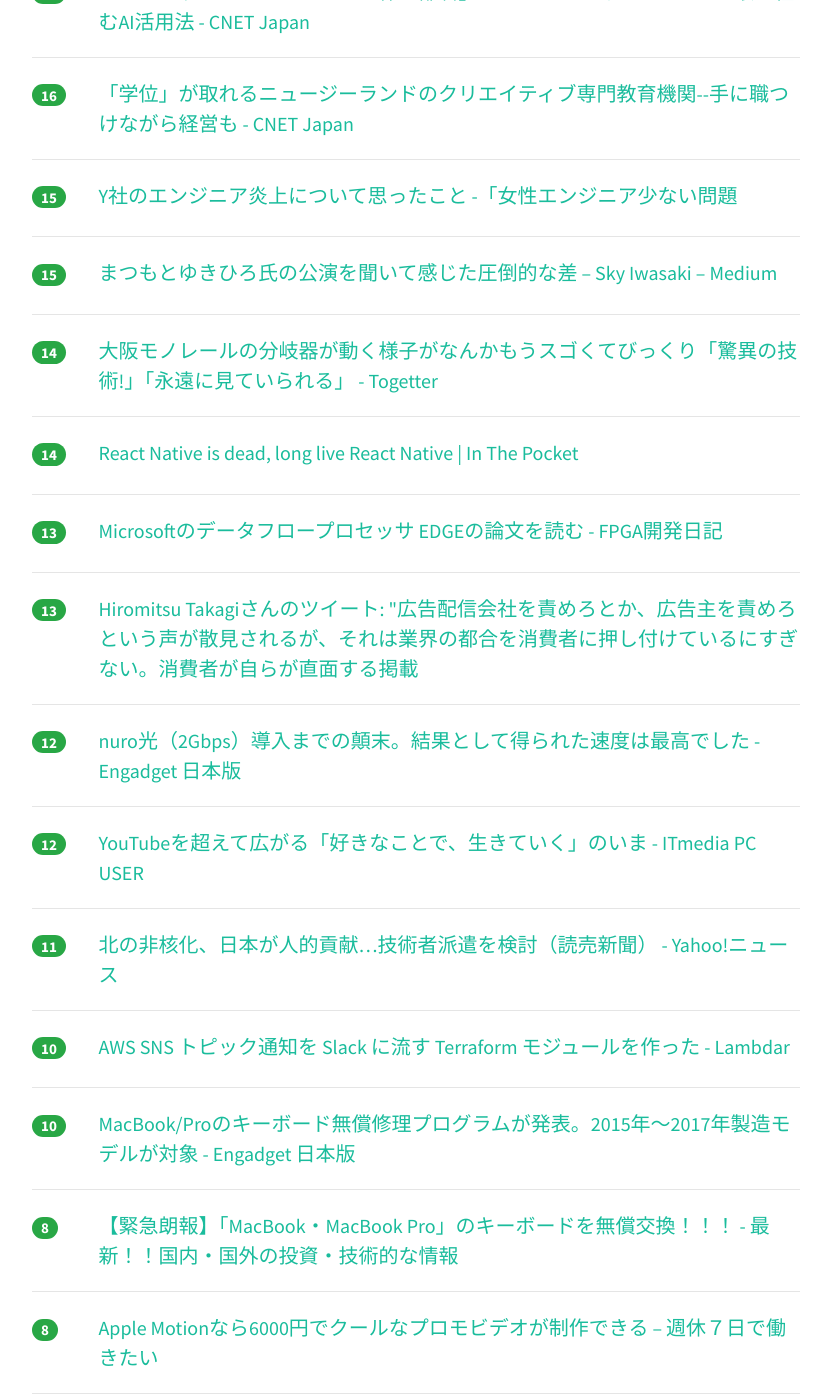
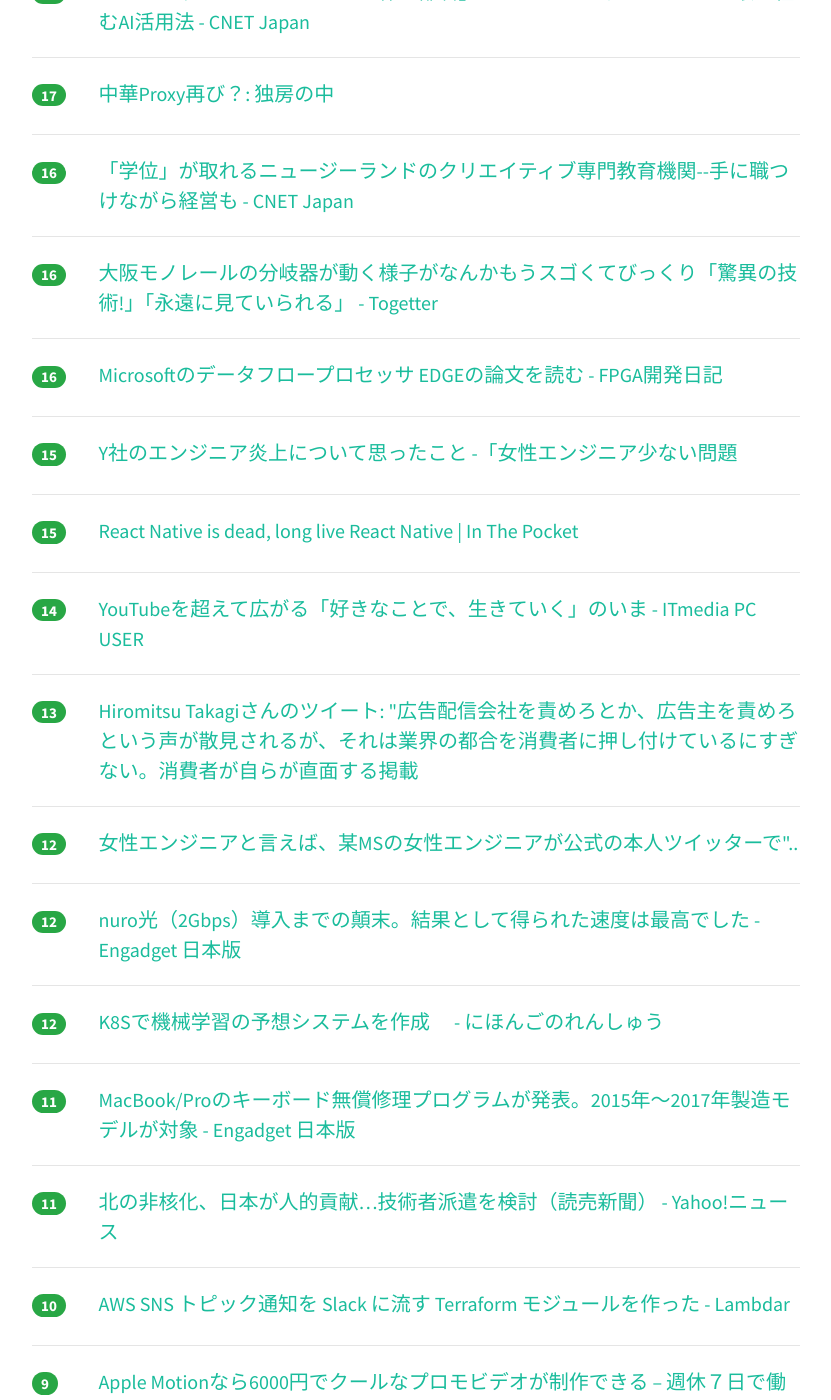
Before and after one commit to yatta47/hatena-matome-site, a Jekyll site: the page built from _posts/2018-06-24-hatena.md, in a window 1280 px wide and 1400 px high, scrolled down 1862 px. Shown: the whole window, without its empty margins (224-1055 px from the left). Built offline with Jekyll 4.4.1, drawn with Linux system fonts in a browser that asks for light colours; nearby versions of some CDN libraries; some of the changed text lies outside the part shown.

Commit message:
Updated 2018-06-24

```diff
--- a/_posts/2018-06-24-hatena.md
+++ b/_posts/2018-06-24-hatena.md
@@ -1,18 +1,23 @@
 ---
 layout: post
 title:  "2018-06-24 はてぶIT"
-date:   2018-06-24 17:03:12
+date:   2018-06-24 18:02:07
 tags: [it-hotentry]
 ---
-48 件のデータあり
+53 件のデータあり
 
 <hr><div class="row">
-<div class="col-1"><span class="badge badge-pill badge-success h2">208</span></div>
+<div class="col-1"><span class="badge badge-pill badge-success h2">223</span></div>
 <div class="col-11"><a href='https://speakerdeck.com/yosuke_furukawa/enzinianinarujue-wu' target='_blank'>エンジニアになる覚悟 - Speaker Deck</a></div>
 </div>
 <hr>
 <div class="row">
-<div class="col-1"><span class="badge badge-pill badge-success h2">80</span></div>
+<div class="col-1"><span class="badge badge-pill badge-success h2">88</span></div>
+<div class="col-11"><a href='https://qiita.com/isihigameKoudai/items/eee3eb6a435675fdfd73' target='_blank'>Vue-cli uiが想像以上に便利だった話</a></div>
+</div>
+<hr>
+<div class="row">
+<div class="col-1"><span class="badge badge-pill badge-success h2">82</span></div>
 <div class="col-11"><a href='http://twitter.com/HiromitsuTakagi/status/1010493099368300544' target='_blank'>Hiromitsu Takagiさんのツイート: "広告配信会社を責めろとか、広告主を責めろという声が散見されるが、それは業界の都合を消費者に押し付けているにすぎない。消費者が自らが直面する掲載</a></div>
 </div>
 <hr>
@@ -22,17 +27,12 @@ tags: [it-hotentry]
 </div>
 <hr>
 <div class="row">
-<div class="col-1"><span class="badge badge-pill badge-success h2">65</span></div>
-<div class="col-11"><a href='https://qiita.com/isihigameKoudai/items/eee3eb6a435675fdfd73' target='_blank'>Vue-cli uiが想像以上に便利だった話</a></div>
-</div>
-<hr>
-<div class="row">
 <div class="col-1"><span class="badge badge-pill badge-success h2">61</span></div>
 <div class="col-11"><a href='https://transfer.sh/' target='_blank'>Command-line and web file sharing - transfer.sh</a></div>
 </div>
 <hr>
 <div class="row">
-<div class="col-1"><span class="badge badge-pill badge-success h2">46</span></div>
+<div class="col-1"><span class="badge badge-pill badge-success h2">60</span></div>
 <div class="col-11"><a href='https://news.yahoo.co.jp/byline/moriimasakatsu/20180624-00086884/' target='_blank'>気を付けろ！QRコードに脆弱性？　その深刻さと騙されないための対策(森井昌克) - 個人 - Yahoo!ニュース</a></div>
 </div>
 <hr>
@@ -77,8 +77,18 @@ tags: [it-hotentry]
 </div>
 <hr>
 <div class="row">
+<div class="col-1"><span class="badge badge-pill badge-success h2">19</span></div>
+<div class="col-11"><a href='https://medium.com/@sukaiiwasaki/ee34166475b3' target='_blank'>まつもとゆきひろ氏の公演を聞いて感じた圧倒的な差 – Sky Iwasaki – Medium</a></div>
+</div>
+<hr>
+<div class="row">
 <div class="col-1"><span class="badge badge-pill badge-success h2">18</span></div>
 <div class="col-11"><a href='https://togetter.com/li/1239908' target='_blank'>クリエイターが意図したタイミングで退会出来ないEnty、投稿数が足りないと支払い申請が出来ないノルマ制になっていた - Togetter</a></div>
+</div>
+<hr>
+<div class="row">
+<div class="col-1"><span class="badge badge-pill badge-success h2">18</span></div>
+<div class="col-11"><a href='https://japan.cnet.com/article/35121317/' target='_blank'>パナソニック「ゼロからイチを作る部署」AIソリューションセンターが取り組むAI活用法 - CNET Japan</a></div>
 </div>
 <hr>
 <div class="row">
@@ -87,13 +97,18 @@ tags: [it-hotentry]
 </div>
 <hr>
 <div class="row">
-<div class="col-1"><span class="badge badge-pill badge-success h2">17</span></div>
-<div class="col-11"><a href='https://japan.cnet.com/article/35121317/' target='_blank'>パナソニック「ゼロからイチを作る部署」AIソリューションセンターが取り組むAI活用法 - CNET Japan</a></div>
+<div class="col-1"><span class="badge badge-pill badge-success h2">16</span></div>
+<div class="col-11"><a href='https://japan.cnet.com/article/35121164/' target='_blank'>「学位」が取れるニュージーランドのクリエイティブ専門教育機関--手に職つけながら経営も - CNET Japan</a></div>
 </div>
 <hr>
 <div class="row">
 <div class="col-1"><span class="badge badge-pill badge-success h2">16</span></div>
-<div class="col-11"><a href='https://japan.cnet.com/article/35121164/' target='_blank'>「学位」が取れるニュージーランドのクリエイティブ専門教育機関--手に職つけながら経営も - CNET Japan</a></div>
+<div class="col-11"><a href='https://togetter.com/li/1240189' target='_blank'>大阪モノレールの分岐器が動く様子がなんかもうスゴくてびっくり「驚異の技術!」「永遠に見ていられる」 - Togetter</a></div>
+</div>
+<hr>
+<div class="row">
+<div class="col-1"><span class="badge badge-pill badge-success h2">16</span></div>
+<div class="col-11"><a href='http://msyksphinz.hatenablog.com/entry/2018/06/24/040000' target='_blank'>Microsoftのデータフロープロセッサ EDGEの論文を読む - FPGA開発日記</a></div>
 </div>
 <hr>
 <div class="row">
@@ -103,22 +118,12 @@ tags: [it-hotentry]
 <hr>
 <div class="row">
 <div class="col-1"><span class="badge badge-pill badge-success h2">15</span></div>
-<div class="col-11"><a href='https://medium.com/@sukaiiwasaki/ee34166475b3' target='_blank'>まつもとゆきひろ氏の公演を聞いて感じた圧倒的な差 – Sky Iwasaki – Medium</a></div>
+<div class="col-11"><a href='https://inthepocket.com/blog/2018/react-native-is-dead-long-live-react-native' target='_blank'>React Native is dead, long live React Native | In The Pocket</a></div>
 </div>
 <hr>
 <div class="row">
 <div class="col-1"><span class="badge badge-pill badge-success h2">14</span></div>
-<div class="col-11"><a href='https://togetter.com/li/1240189' target='_blank'>大阪モノレールの分岐器が動く様子がなんかもうスゴくてびっくり「驚異の技術!」「永遠に見ていられる」 - Togetter</a></div>
-</div>
-<hr>
-<div class="row">
-<div class="col-1"><span class="badge badge-pill badge-success h2">14</span></div>
-<div class="col-11"><a href='https://inthepocket.com/blog/2018/react-native-is-dead-long-live-react-native' target='_blank'>React Native is dead, long live React Native | In The Pocket</a></div>
-</div>
-<hr>
-<div class="row">
-<div class="col-1"><span class="badge badge-pill badge-success h2">13</span></div>
-<div class="col-11"><a href='http://msyksphinz.hatenablog.com/entry/2018/06/24/040000' target='_blank'>Microsoftのデータフロープロセッサ EDGEの論文を読む - FPGA開発日記</a></div>
+<div class="col-11"><a href='http://www.itmedia.co.jp/pcuser/articles/1806/24/news012.html' target='_blank'>YouTubeを超えて広がる「好きなことで、生きていく」のいま - ITmedia PC USER</a></div>
 </div>
 <hr>
 <div class="row">
@@ -128,12 +133,22 @@ tags: [it-hotentry]
 <hr>
 <div class="row">
 <div class="col-1"><span class="badge badge-pill badge-success h2">12</span></div>
+<div class="col-11"><a href='https://anond.hatelabo.jp/20180624145319' target='_blank'>女性エンジニアと言えば、某MSの女性エンジニアが公式の本人ツイッターで"..</a></div>
+</div>
+<hr>
+<div class="row">
+<div class="col-1"><span class="badge badge-pill badge-success h2">12</span></div>
 <div class="col-11"><a href='https://japanese.engadget.com/2018/06/23/nuro-2gbps/' target='_blank'>nuro光（2Gbps）導入までの顛末。結果として得られた速度は最高でした - Engadget 日本版</a></div>
 </div>
 <hr>
 <div class="row">
 <div class="col-1"><span class="badge badge-pill badge-success h2">12</span></div>
-<div class="col-11"><a href='http://www.itmedia.co.jp/pcuser/articles/1806/24/news012.html' target='_blank'>YouTubeを超えて広がる「好きなことで、生きていく」のいま - ITmedia PC USER</a></div>
+<div class="col-11"><a href='http://catindog.hatenablog.com/entry/2018/06/23/234427' target='_blank'>K8Sで機械学習の予想システムを作成　 - にほんごのれんしゅう</a></div>
+</div>
+<hr>
+<div class="row">
+<div class="col-1"><span class="badge badge-pill badge-success h2">11</span></div>
+<div class="col-11"><a href='https://japanese.engadget.com/2018/06/23/macbook-pro-2015-2017/' target='_blank'>MacBook/Proのキーボード無償修理プログラムが発表。2015年〜2017年製造モデルが対象 - Engadget 日本版</a></div>
 </div>
 <hr>
 <div class="row">
@@ -147,18 +162,13 @@ tags: [it-hotentry]
 </div>
 <hr>
 <div class="row">
-<div class="col-1"><span class="badge badge-pill badge-success h2">10</span></div>
-<div class="col-11"><a href='https://japanese.engadget.com/2018/06/23/macbook-pro-2015-2017/' target='_blank'>MacBook/Proのキーボード無償修理プログラムが発表。2015年〜2017年製造モデルが対象 - Engadget 日本版</a></div>
+<div class="col-1"><span class="badge badge-pill badge-success h2">9</span></div>
+<div class="col-11"><a href='https://blog.craftz.dog/apple-motion-is-the-cheapest-way-to-make-professional-promo-videos-8c4c2aa95f0d' target='_blank'>Apple Motionなら6000円でクールなプロモビデオが制作できる – 週休７日で働きたい</a></div>
 </div>
 <hr>
 <div class="row">
 <div class="col-1"><span class="badge badge-pill badge-success h2">8</span></div>
 <div class="col-11"><a href='https://www.subroutine.work/entry/macbook-pro-keyboard-free-price-exchange' target='_blank'>【緊急朗報】「MacBook・MacBook Pro」のキーボードを無償交換！！！ - 最新！！国内・国外の投資・技術的な情報</a></div>
-</div>
-<hr>
-<div class="row">
-<div class="col-1"><span class="badge badge-pill badge-success h2">8</span></div>
-<div class="col-11"><a href='https://blog.craftz.dog/apple-motion-is-the-cheapest-way-to-make-professional-promo-videos-8c4c2aa95f0d' target='_blank'>Apple Motionなら6000円でクールなプロモビデオが制作できる – 週休７日で働きたい</a></div>
 </div>
 <hr>
 <div class="row">
@@ -172,8 +182,33 @@ tags: [it-hotentry]
 </div>
 <hr>
 <div class="row">
+<div class="col-1"><span class="badge badge-pill badge-success h2">8</span></div>
+<div class="col-11"><a href='http://twitter.com/assialiholic/status/1010416686325829632' target='_blank'>半田っぽい人さんのツイート: "「jQueryはオワコンではない」 「通常のウェブサイト制作をしないエンジニアがjQueryをディスってるだけ」 「jQueryはオワコンではない」 このスライド全コーダ</a></div>
+</div>
+<hr>
+<div class="row">
 <div class="col-1"><span class="badge badge-pill badge-success h2">7</span></div>
-<div class="col-11"><a href='http://catindog.hatenablog.com/entry/2018/06/23/234427' target='_blank'>K8Sで機械学習の予想システムを作成　 - にほんごのれんしゅう</a></div>
+<div class="col-11"><a href='https://speakerdeck.com/mizzy/house-meetup' target='_blank'>House Meetup - Speaker Deck</a></div>
+</div>
+<hr>
+<div class="row">
+<div class="col-1"><span class="badge badge-pill badge-success h2">7</span></div>
+<div class="col-11"><a href='https://iphone-mania.jp/news-216785/' target='_blank'>iOSのセキュリティに脆弱性、パスコード総当たりでロック解除可能と研究者指摘 - iPhone Mania</a></div>
+</div>
+<hr>
+<div class="row">
+<div class="col-1"><span class="badge badge-pill badge-success h2">7</span></div>
+<div class="col-11"><a href='http://www.ai-gakkai.or.jp/whatsai/AIfaq.html' target='_blank'>人工知能のFAQ</a></div>
+</div>
+<hr>
+<div class="row">
+<div class="col-1"><span class="badge badge-pill badge-success h2">7</span></div>
+<div class="col-11"><a href='https://taihei.hatenablog.com/entry/2018/06/23/204858' target='_blank'>まつもとゆきひろさんによる「エンジニア生存戦略」講演会 - たいへいのブログ</a></div>
+</div>
+<hr>
+<div class="row">
+<div class="col-1"><span class="badge badge-pill badge-success h2">6</span></div>
+<div class="col-11"><a href='https://blog.piyo.tech/posts/2018-06-04-rspec-parameterized/' target='_blank'>rspec-parameterizedで条件だけが異なるテストコードをDRYに書く - ぴよログ</a></div>
 </div>
 <hr>
 <div class="row">
@@ -192,23 +227,8 @@ tags: [it-hotentry]
 </div>
 <hr>
 <div class="row">
-<div class="col-1"><span class="badge badge-pill badge-success h2">6</span></div>
-<div class="col-11"><a href='http://www.ai-gakkai.or.jp/whatsai/AIfaq.html' target='_blank'>人工知能のFAQ</a></div>
-</div>
-<hr>
-<div class="row">
 <div class="col-1"><span class="badge badge-pill badge-success h2">5</span></div>
 <div class="col-11"><a href='https://speakerdeck.com/mookjp/chu-metefalseerlangsahakai-fa-toyun-yong' target='_blank'>初めてのErlangサーバ開発と運用 - Speaker Deck</a></div>
-</div>
-<hr>
-<div class="row">
-<div class="col-1"><span class="badge badge-pill badge-success h2">5</span></div>
-<div class="col-11"><a href='https://blog.piyo.tech/posts/2018-06-04-rspec-parameterized/' target='_blank'>rspec-parameterizedで条件だけが異なるテストコードをDRYに書く - ぴよログ</a></div>
-</div>
-<hr>
-<div class="row">
-<div class="col-1"><span class="badge badge-pill badge-success h2">5</span></div>
-<div class="col-11"><a href='https://speakerdeck.com/mizzy/house-meetup' target='_blank'>House Meetup - Speaker Deck</a></div>
 </div>
 <hr>
 <div class="row">
@@ -227,18 +247,23 @@ tags: [it-hotentry]
 </div>
 <hr>
 <div class="row">
-<div class="col-1"><span class="badge badge-pill badge-success h2">4</span></div>
-<div class="col-11"><a href='https://anond.hatelabo.jp/20180624145319' target='_blank'>女性エンジニアと言えば、某MSの女性エンジニアが公式の本人ツイッターで"..</a></div>
+<div class="col-1"><span class="badge badge-pill badge-success h2">5</span></div>
+<div class="col-11"><a href='https://blog.codecamp.jp/application-programming?page=1' target='_blank'>アプリ開発出来るようになるプログラミングの勉強時間とは？ | Tech2GO</a></div>
 </div>
 <hr>
 <div class="row">
 <div class="col-1"><span class="badge badge-pill badge-success h2">4</span></div>
-<div class="col-11"><a href='https://taihei.hatenablog.com/entry/2018/06/23/204858' target='_blank'>まつもとゆきひろさんによる「エンジニア生存戦略」講演会 - たいへいのブログ</a></div>
+<div class="col-11"><a href='https://trafficnews.jp/post/80570' target='_blank'>「バックオーライ」は声がいい？　バスガイドがバック誘導で笛を吹かなくなったワケ | 乗りものニュース</a></div>
+</div>
+<hr>
+<div class="row">
+<div class="col-1"><span class="badge badge-pill badge-success h2">4</span></div>
+<div class="col-11"><a href='http://blog.livedoor.jp/itsoku/archives/53702360.html' target='_blank'>【悲報】Microsoft、月額制のOffice 365へ移行促進。買い切り版を不利にして強硬へ : IT速報</a></div>
 </div>
 <hr>
 <div class="row">
 <div class="col-1"><span class="badge badge-pill badge-success h2">3</span></div>
-<div class="col-11"><a href='https://iphone-mania.jp/news-216785/' target='_blank'>iOSのセキュリティに脆弱性、パスコード総当たりでロック解除可能と研究者指摘 - iPhone Mania</a></div>
+<div class="col-11"><a href='https://digiday.jp/platforms/pinterest-wooing-ad-buyers-consumer-insights-message/' target='_blank'>ピンタレスト、「消費者インサイト」で広告バイヤーを魅了 | DIGIDAY［日本版］</a></div>
 </div>
 <hr>
 <div class="row">
```
